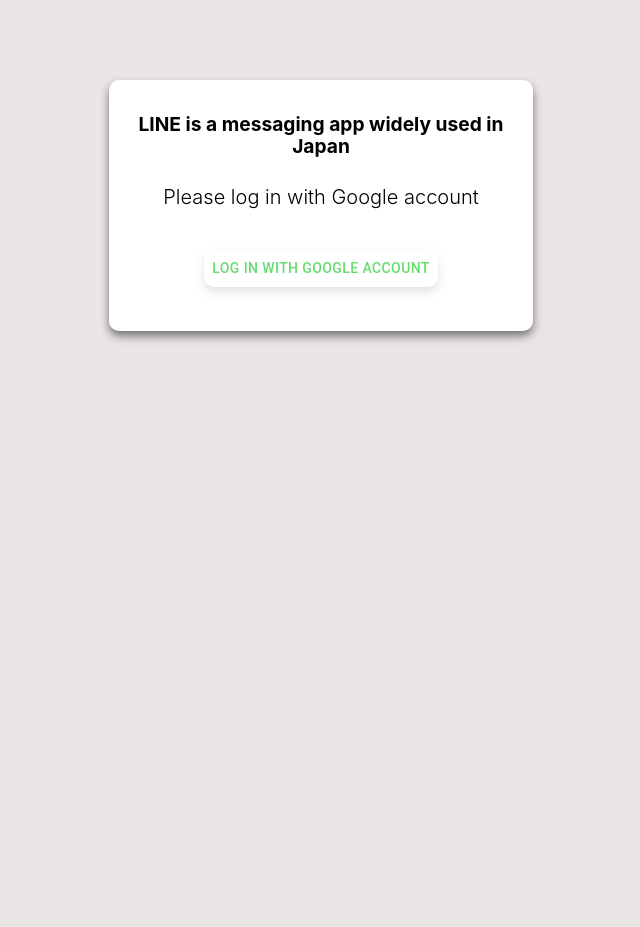
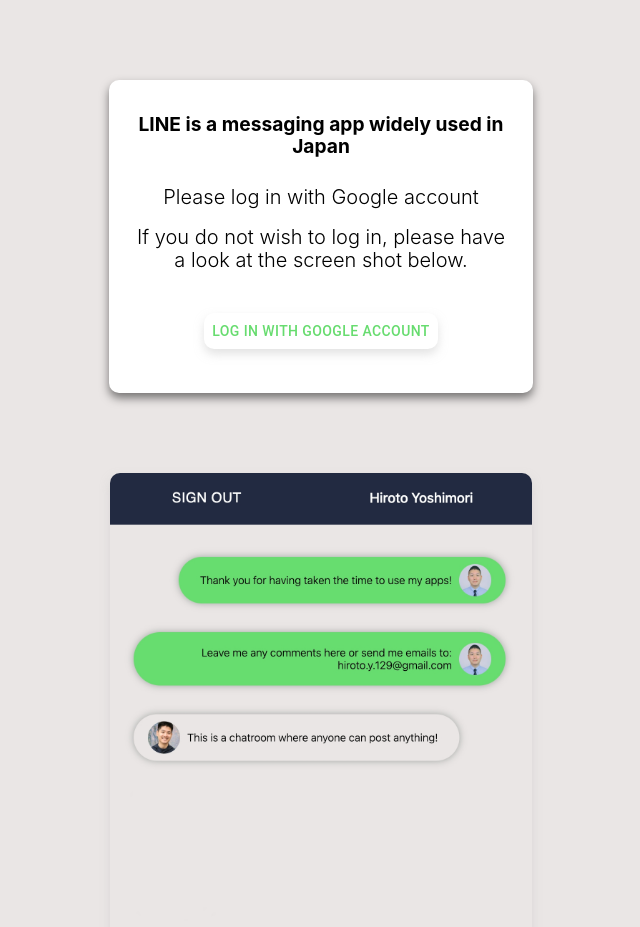
Before and after one commit to hyoshimori/line-clone, a React (Create React App) app: page / in a window 1280 px wide. Shown: the top 927 px of the page, without its empty margins (319-959 px from the left). Before the commit the page ends 800 px from the top, so only its background shows below. Built offline with nearby package versions, Linux system fonts and the light colour scheme; no server answers.

Commit message:
photo added

```diff
--- a/src/App.css
+++ b/src/App.css
@@ -39,7 +39,7 @@
   width: 30vw;
   min-width: 270px;
   align-self: center;
-  margin: 10vh auto;
+  margin: 10vh auto 5vh auto;
   box-shadow: 0px 5px 10px 0px rgba(0, 0, 0, 0.5);
   border-radius: 10px;
   padding: 20px;
@@ -59,6 +59,17 @@
   margin: 3vh auto;
   background-color: white;
   color: #67DC6F;
+  border-radius: 10px;
+  box-shadow: 0px 5px 10px 0px rgba(200, 200, 200, 0.5);
+}
+
+.photo__example{
+  display: flex;
+  width: 33vw;
+  min-width: 310px;
+  height: 100%;
+  margin: 10vh auto;
+  object-fit: cover;
   border-radius: 10px;
   box-shadow: 0px 5px 10px 0px rgba(200, 200, 200, 0.5);
 }
--- a/src/components/SignIn.js
+++ b/src/components/SignIn.js
@@ -14,15 +14,19 @@
     auth.signInWithPopup(provider);
   }
   return (
+    <>
       <div className='login'>
         <h1><b>LINE is a messaging app widely used in Japan</b></h1>
         <div>
           <h2>Please log in with Google account</h2>
+          <h2>If you do not wish to log in, please have a look at the screen shot below.</h2>
         </div>
         <Button onClick={signInWithGoogle}>
           LOG IN WITH Google Account
         </Button>
       </div>
+      <img src="chat-photo2.jpg" className='photo__example' alt="" />
+    </>
   )
 }
 
```
Also changed, not shown: public/chat-photo2.jpg (added).
